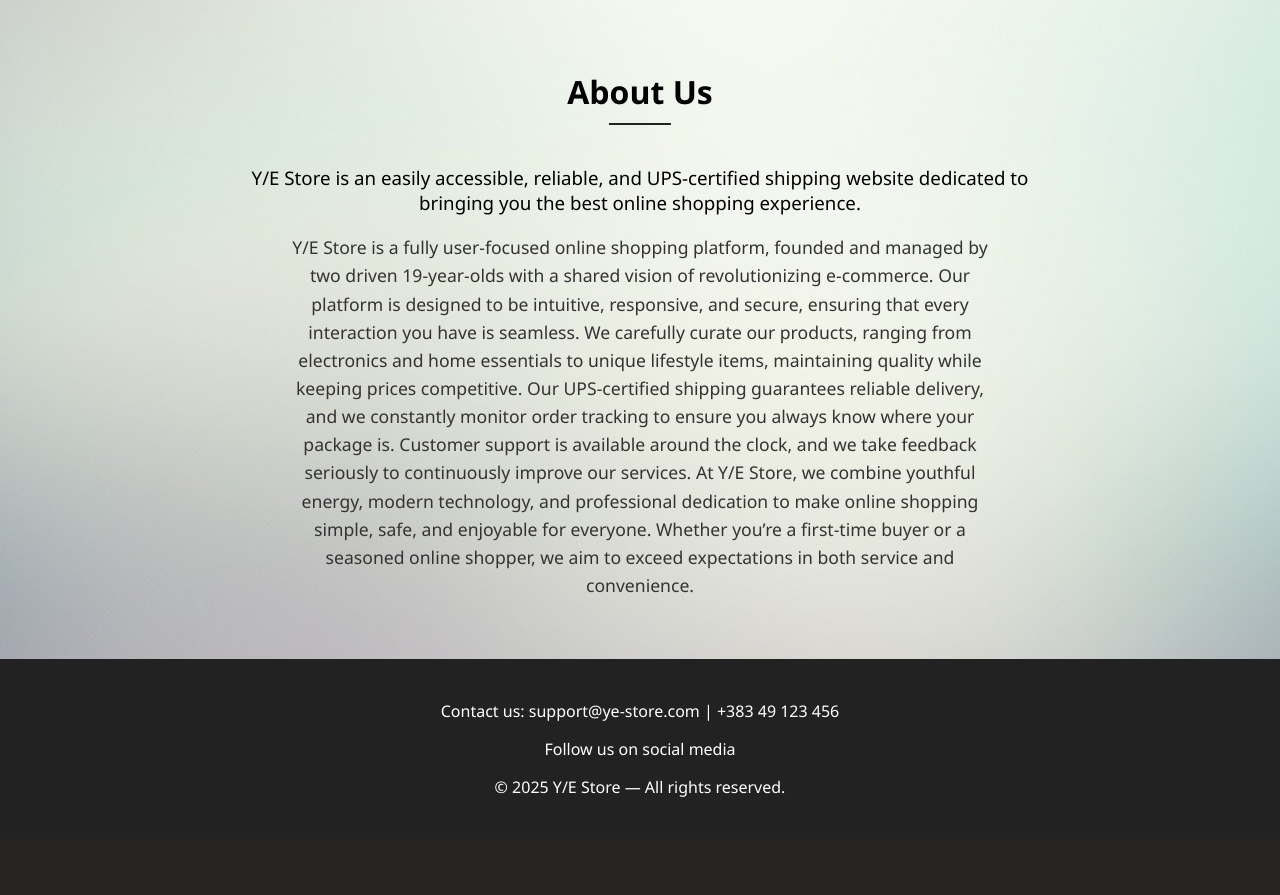
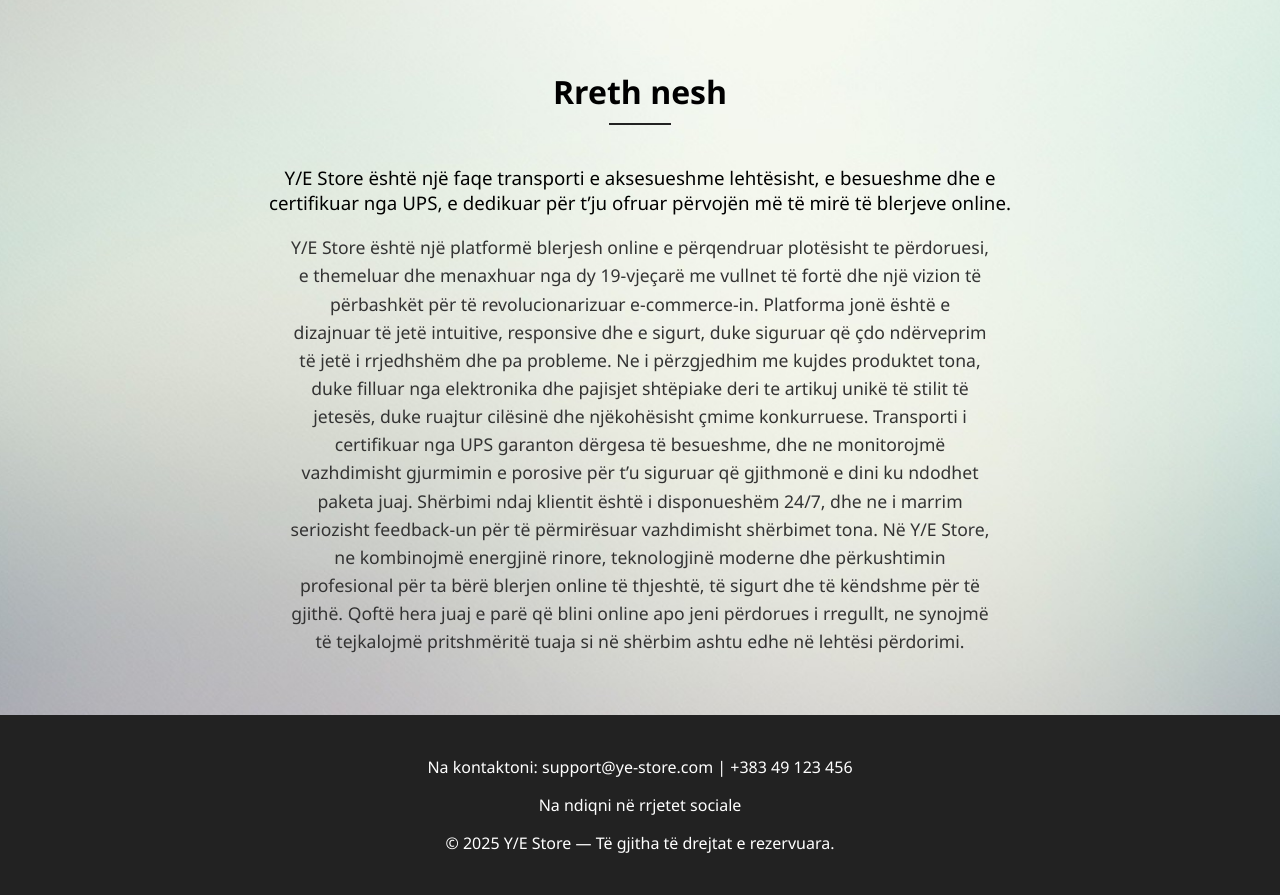
Before and after one commit to illy-ylli/YE-Store, a PHP site: page /aboutus.php in a window 1280 px wide. Shown: the part 97-992 px from the top of the page. Before the commit the page ends 894 px from the top, so only its background shows below. Run offline with PHP 8.4, Linux system fonts and the light colour scheme.

Commit message:
Translated aboutus.php accessories.php cart.php frontpage.php electronics.php homekitchen.php support.php
translated to albanian.

```diff
--- a/aboutus.php
+++ b/aboutus.php
@@ -3,7 +3,7 @@
 <head>
     <meta charset="UTF-8">
     <meta name="viewport" content="width=device-width, initial-scale=1.0">
-    <title>About Us - Y/E Store</title>
+    <title>Rreth nesh - Y/E Store</title>
     <link rel="stylesheet" href="frontpage.css">
 </head>
 <body>
@@ -55,28 +55,28 @@
 
         <!-- Sektori about us (rreth neve) -->
         <section class="about-section">
-            <h2>About Us</h2>
+            <h2>Rreth nesh</h2>
             <hr>
             <h3>
-            Y/E Store is an easily accessible, reliable, and UPS-certified shipping website dedicated to bringing you the best online shopping experience.
+            Y/E Store është një faqe transporti e aksesueshme lehtësisht, e besueshme dhe e certifikuar nga UPS, e dedikuar për t’ju ofruar përvojën më të mirë të blerjeve online.
             </h3>
             <p class="about-description">
-                Y/E Store is a fully user-focused online shopping platform, founded and managed by two driven 19-year-olds with a shared vision of revolutionizing e-commerce.
-        Our platform is designed to be intuitive, responsive, and secure, ensuring that every interaction you have is seamless.
-        We carefully curate our products, ranging from electronics and home essentials to unique lifestyle items, maintaining quality while keeping prices competitive.
-        Our UPS-certified shipping guarantees reliable delivery, and we constantly monitor order tracking to ensure you always know where your package is.
-        Customer support is available around the clock, and we take feedback seriously to continuously improve our services.
-        At Y/E Store, we combine youthful energy, modern technology, and professional dedication to make online shopping simple, safe, and enjoyable for everyone.
-        Whether you’re a first-time buyer or a seasoned online shopper, we aim to exceed expectations in both service and convenience.
+                Y/E Store është një platformë blerjesh online e përqendruar plotësisht te përdoruesi, e themeluar dhe menaxhuar nga dy 19-vjeçarë me vullnet të fortë dhe një vizion të përbashkët për të revolucionarizuar e-commerce-in.
+Platforma jonë është e dizajnuar të jetë intuitive, responsive dhe e sigurt, duke siguruar që çdo ndërveprim të jetë i rrjedhshëm dhe pa probleme.
+Ne i përzgjedhim me kujdes produktet tona, duke filluar nga elektronika dhe pajisjet shtëpiake deri te artikuj unikë të stilit të jetesës, duke ruajtur cilësinë dhe njëkohësisht çmime konkurruese.
+Transporti i certifikuar nga UPS garanton dërgesa të besueshme, dhe ne monitorojmë vazhdimisht gjurmimin e porosive për t’u siguruar që gjithmonë e dini ku ndodhet paketa juaj.
+Shërbimi ndaj klientit është i disponueshëm 24/7, dhe ne i marrim seriozisht feedback-un për të përmirësuar vazhdimisht shërbimet tona.
+Në Y/E Store, ne kombinojmë energjinë rinore, teknologjinë moderne dhe përkushtimin profesional për ta bërë blerjen online të thjeshtë, të sigurt dhe të këndshme për të gjithë.
+Qoftë hera juaj e parë që blini online apo jeni përdorues i rregullt, ne synojmë të tejkalojmë pritshmëritë tuaja si në shërbim ashtu edhe në lehtësi përdorimi.
             </p>
         </section>
 </main>
         <!-- FOOTER -->
         <footer class="footer">
             <div class="footer-content">
-                <p>Contact us: support@ye-store.com | +383 49 123 456</p>
-                <p>Follow us on social media</p>
-                <p>© 2025 Y/E Store — All rights reserved.</p>
+                <p>Na kontaktoni: support@ye-store.com | +383 49 123 456</p>
+                <p>Na ndiqni në rrjetet sociale</p>
+                <p>© 2025 Y/E Store — Të gjitha të drejtat e rezervuara.</p>
             </div>
         </footer>
     </div>
```
Also changed, not shown: accessories.php (+7 -7 lines), cart.php (+5 -5 lines), electronics.php (+7 -7 lines), frontpage.php (+11 -11 lines), homekitchen.php (+7 -7 lines), support.php (+4 -4 lines).
